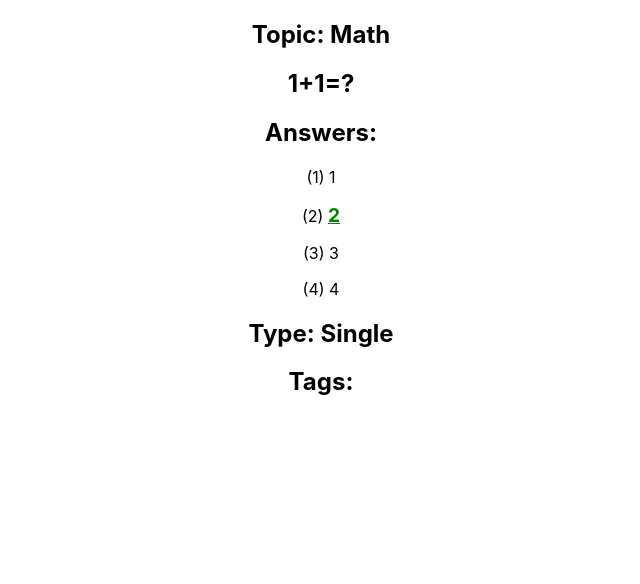
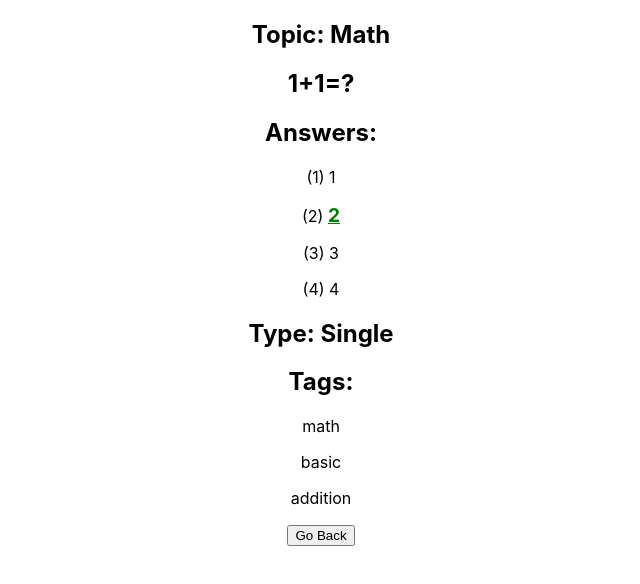
Before and after one commit to Yoav007/TestSystemSPA, a React (Create React App) app: page /manageQuestions/show/1 in a window 1280 px wide. Shown: the top 584 px of the page, without its empty margins (319-959 px from the left). Built offline with nearby package versions, Linux system fonts and the light colour scheme; data requests are answered from the project's data file.

Commit message:
added back button

```diff
--- a/src/components/manageQuestions/manageQuestions.js
+++ b/src/components/manageQuestions/manageQuestions.js
@@ -75,6 +75,7 @@
                     )}
                 </tbody>
             </table>
+            <button onClick={()=>navigate("/")}>Go Back</button>
         </div>
     )
 }
--- a/src/components/showQuestion/showQuestion.js
+++ b/src/components/showQuestion/showQuestion.js
@@ -1,5 +1,5 @@
 import { useEffect, useState } from "react";
-import { useParams } from "react-router-dom";
+import { useNavigate, useParams } from "react-router-dom";
 import { QuestionService } from "../../services/questionService";
 import TopicService from "../../services/topicService";
 import './showQuestion.scss'
@@ -10,6 +10,7 @@
     const [topic, setTopic] = useState("");
     const questionService = new QuestionService();
     const topicService = new TopicService();
+    const navigate = useNavigate();
 
     useEffect(() => {
         questionService.getById(params.id)
@@ -34,15 +35,11 @@
             {question.answers.map((answer, index) =>
                 <p key={index}>({index + 1}) <span className={answer.isCorrect ? 'isCorrect' : ''}>{answer.text}</span></p>)}
             <h2>Type: {question.isSingle ? 'Single' : 'Multi'}</h2>
-            {/* {question.tags.forEach(tag => {
-                console.log(tag);
-                <p>{tag}</p>
-            })} */}
             <h2>Tags:</h2>
-            {question.tags.map((tag, index) => {
-                console.log(tag);
+            {question.tags.map((tag, index) =>
                 <p key={index}>{tag}</p>
-            })}
+            )}
+            <button onClick={() => navigate("/manageQuestions/" + topic.id)}>Go Back</button>
         </div>
     )
     return (
```
